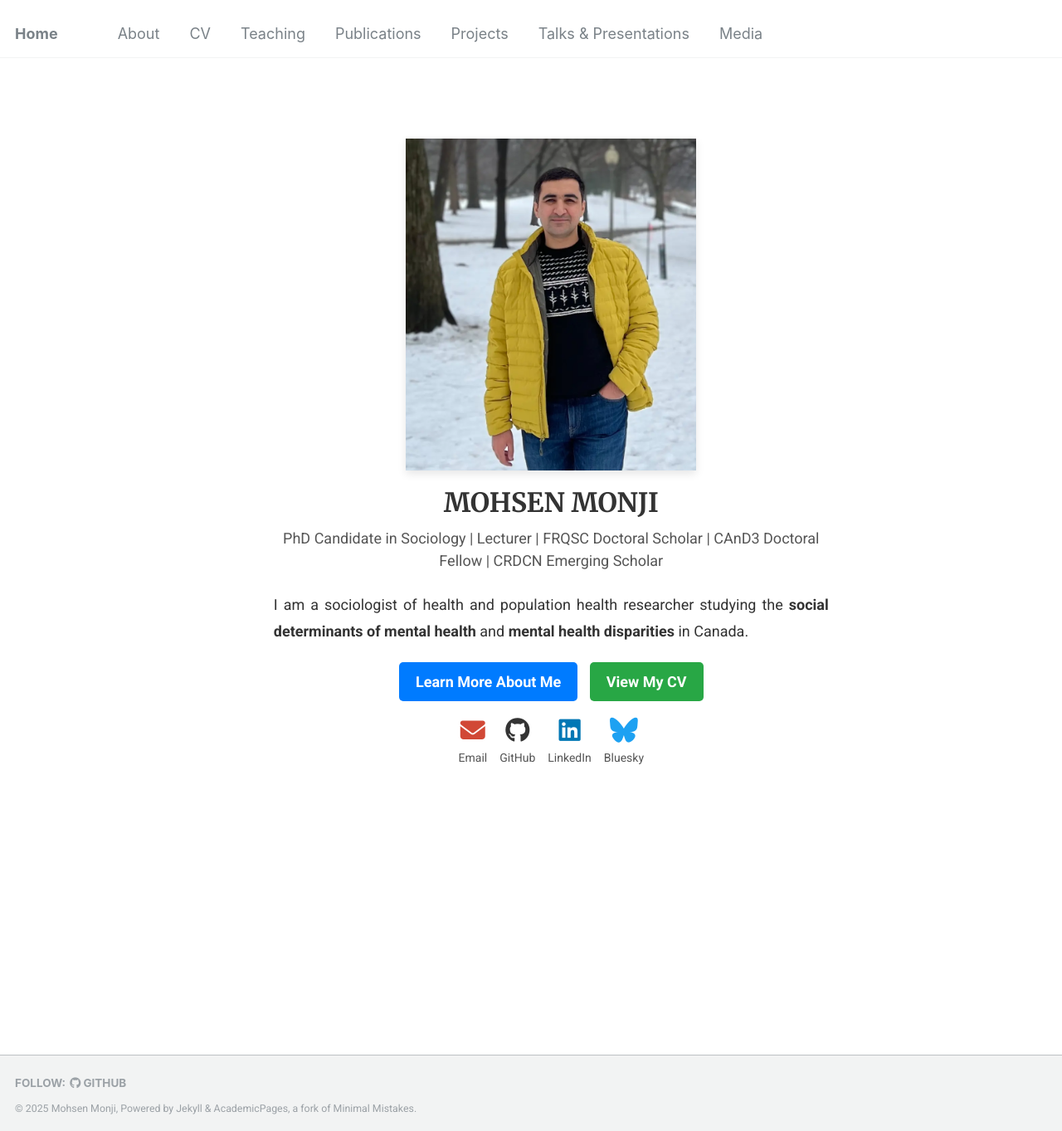
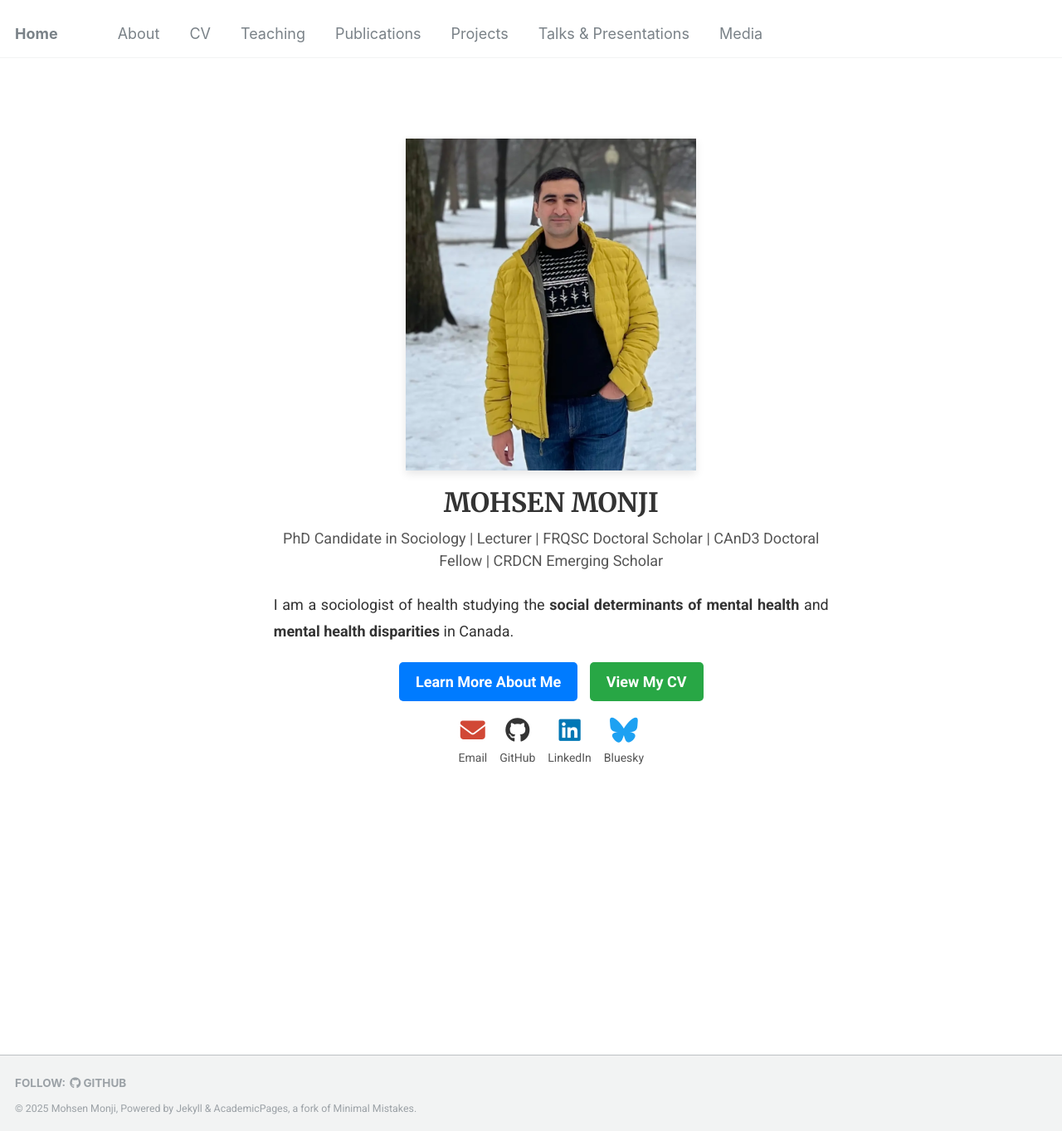
Before and after one commit to Mohsnmonji/mohsnmonji.github.io, a Jekyll site: the page built from _pages/front.md, in a window 1280 px wide and 1363 px high. Shown: the whole window at 83% size. Built offline with Jekyll 4.4.1, drawn with Linux system fonts in a browser that asks for light colours.

Commit message:
Update front.md

```diff
--- a/_pages/front.md
+++ b/_pages/front.md
@@ -1,7 +1,7 @@
 ---
 permalink: /
 title: ""
-seo_title: "Mohsen Monji | Sociologist & Population Health Researcher"
+seo_title: "Mohsen Monji"
 author_profile: false
 hide_avatar: true
 ---
@@ -22,7 +22,7 @@ hide_avatar: true
 
   <!-- Description -->
   <p style="font-size: 18px; color: #333; text-align: justify; line-height: 1.8; margin-bottom: 20px;">
-    I am a sociologist of health and population health researcher studying the
+    I am a sociologist of health studying the
     <strong>social determinants of mental health</strong> and <strong>mental health disparities</strong>
     in Canada.
   </p>
```
